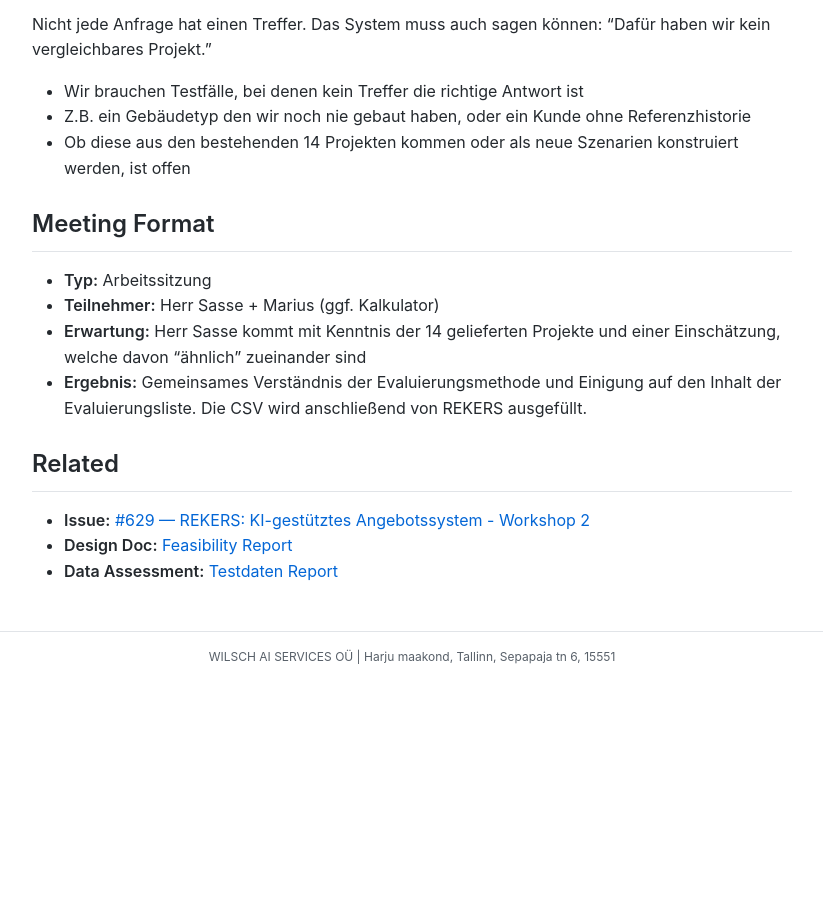
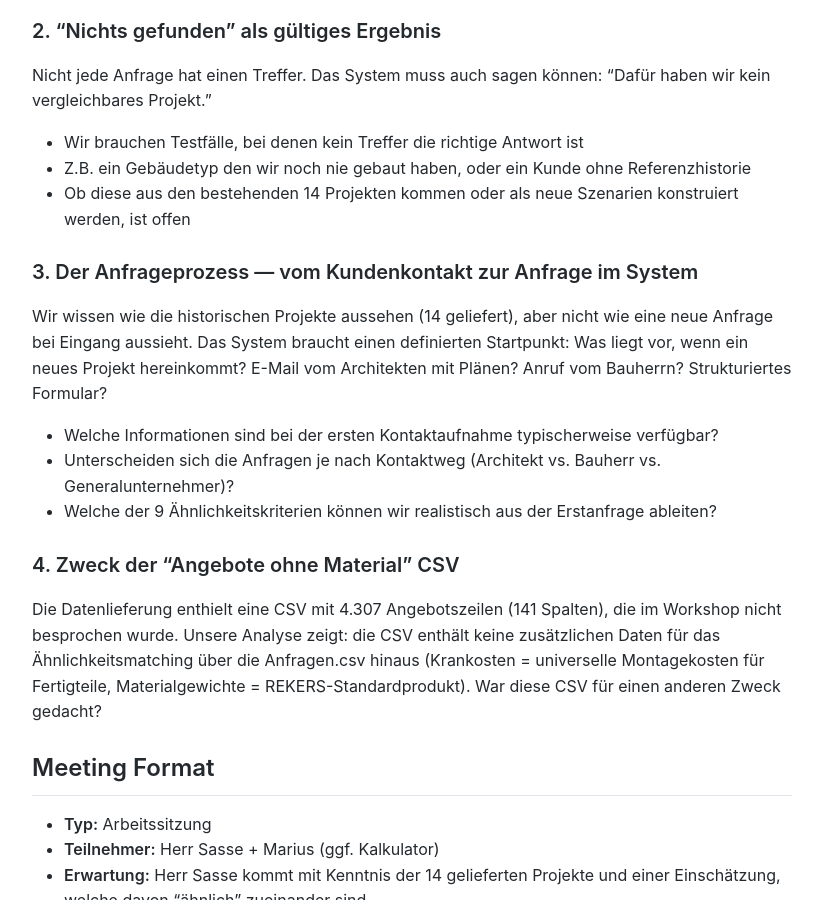
Before and after one commit to MariusWilsch/public-wilsch-ai-pages, a Jekyll site: the page built from project/rekers/meeting-agenda-evaluierungsliste.md, in a window 1280 px wide and 900 px high, scrolled down 1312 px. Shown: the whole window, without its empty margins (228-1051 px from the left). Built offline with Jekyll 4.4.1, drawn with Linux system fonts in a browser that asks for light colours; our own code applies the rules of GitHub Pages for plain Markdown files; before the commit the page ends 1993 px from its top, so only the background shows below that; some of the changed text lies outside the part shown.

Commit message:
Sync from hippocampus 2026-02-11

```diff
--- a/project/rekers/meeting-agenda-evaluierungsliste.md
+++ b/project/rekers/meeting-agenda-evaluierungsliste.md
@@ -11,6 +11,7 @@ Validierungsdesign für den V006 Feasibility Report klären, damit die POC-Tests
 
 1. **Evaluierungsliste abgestimmt** — Einigung auf Testanfragen, erwartete Treffer, und CSV-Vorlage (4 Spalten)
 2. **Umgang mit "nichts gefunden" geklärt** — Einigung auf Testfälle, bei denen kein Treffer die richtige Antwort ist
+3. **Input-Definition abgestimmt** — Einigung auf was eine neue Anfrage bei Ankunft enthält (Auslöser für das Matching-System)
 
 ## Pre-Read
 
@@ -40,6 +41,18 @@ Nicht jede Anfrage hat einen Treffer. Das System muss auch sagen können: "Dafü
 - Z.B. ein Gebäudetyp den wir noch nie gebaut haben, oder ein Kunde ohne Referenzhistorie
 - Ob diese aus den bestehenden 14 Projekten kommen oder als neue Szenarien konstruiert werden, ist offen
 
+### 3. Der Anfrageprozess — vom Kundenkontakt zur Anfrage im System
+
+Wir wissen wie die historischen Projekte aussehen (14 geliefert), aber nicht wie eine neue Anfrage bei Eingang aussieht. Das System braucht einen definierten Startpunkt: Was liegt vor, wenn ein neues Projekt hereinkommt? E-Mail vom Architekten mit Plänen? Anruf vom Bauherrn? Strukturiertes Formular?
+
+- Welche Informationen sind bei der ersten Kontaktaufnahme typischerweise verfügbar?
+- Unterscheiden sich die Anfragen je nach Kontaktweg (Architekt vs. Bauherr vs. Generalunternehmer)?
+- Welche der 9 Ähnlichkeitskriterien können wir realistisch aus der Erstanfrage ableiten?
+
+### 4. Zweck der "Angebote ohne Material" CSV
+
+Die Datenlieferung enthielt eine CSV mit 4.307 Angebotszeilen (141 Spalten), die im Workshop nicht besprochen wurde. Unsere Analyse zeigt: die CSV enthält keine zusätzlichen Daten für das Ähnlichkeitsmatching über die Anfragen.csv hinaus (Krankosten = universelle Montagekosten für Fertigteile, Materialgewichte = REKERS-Standardprodukt). War diese CSV für einen anderen Zweck gedacht?
+
 ## Meeting Format
 
 - **Typ:** Arbeitssitzung
```
